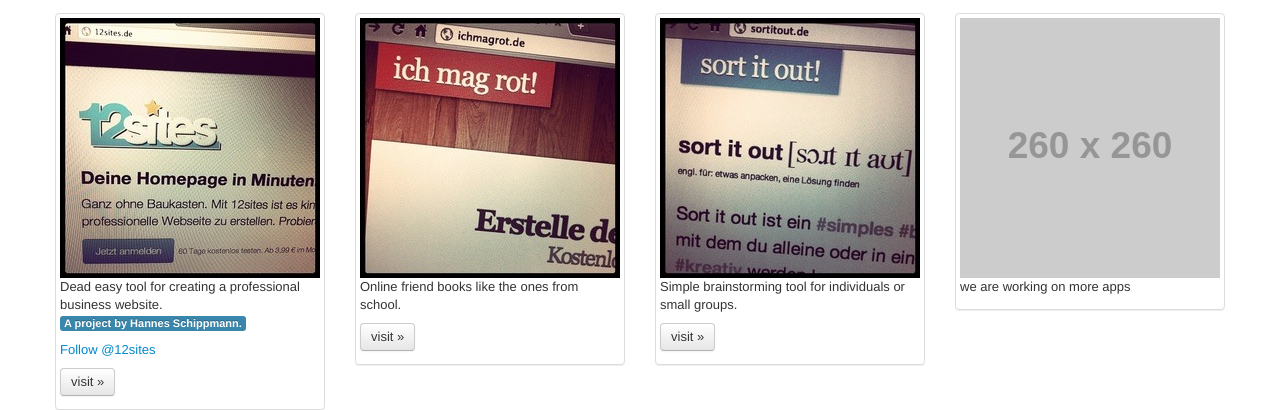
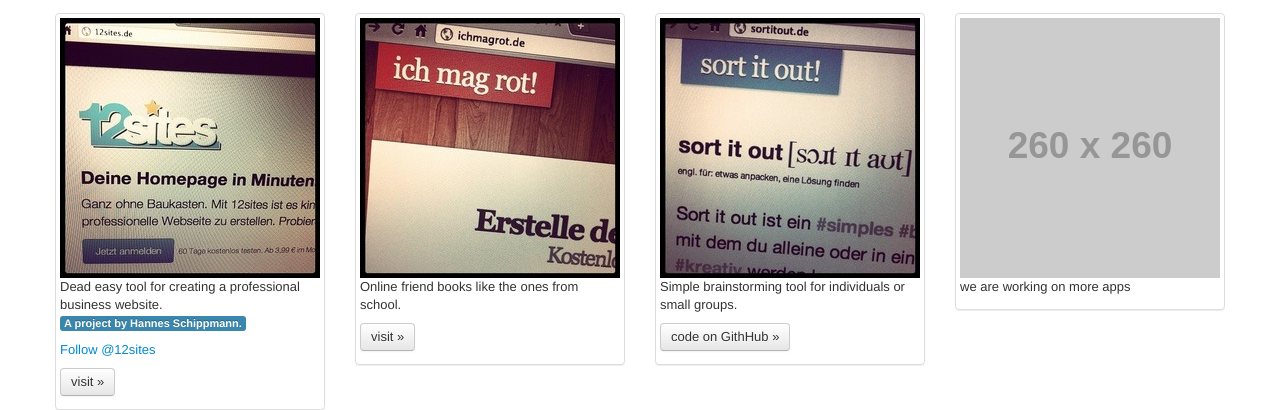
Before and after one commit to 12things/12things.github.com, a plain HTML site: page index.html in a window 1280 px wide. Shown: the part 395-805 px from the top of the page. Drawn offline with Linux system fonts and the light colour scheme; placeholder pictures from the web are drawn by us.

Commit message:
R.I.P sortitout

```diff
--- a/index.html
+++ b/index.html
@@ -81,7 +81,7 @@
             <meta itemprop="author" itemref="org" itemscope itemtype="http://schema.org/Organization" />
             <img src="./assets/img/sortitout.jpg" alt="sortitout screenshot" itemprop="image" />
             <p itemprop="description">Simple brainstorming tool for individuals or small groups.</p>
-            <p><a class="btn" href="http://sortitout.de">visit &raquo;</a></p>
+            <p><a class="btn" href="https://github.com/12things/sortitout">code on GithHub &raquo;</a></p>
           </div>
         </li>
         <li class="span3">
```
